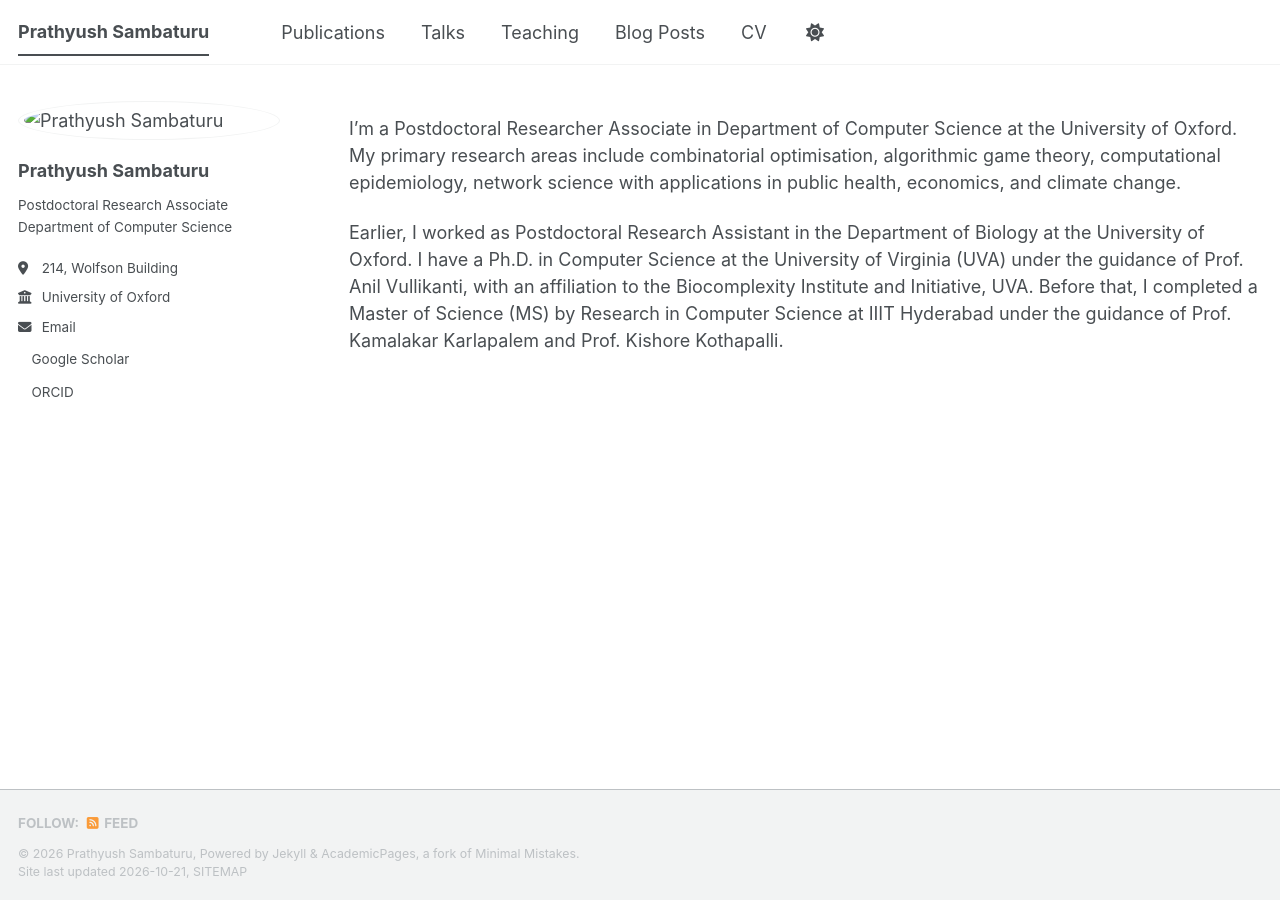
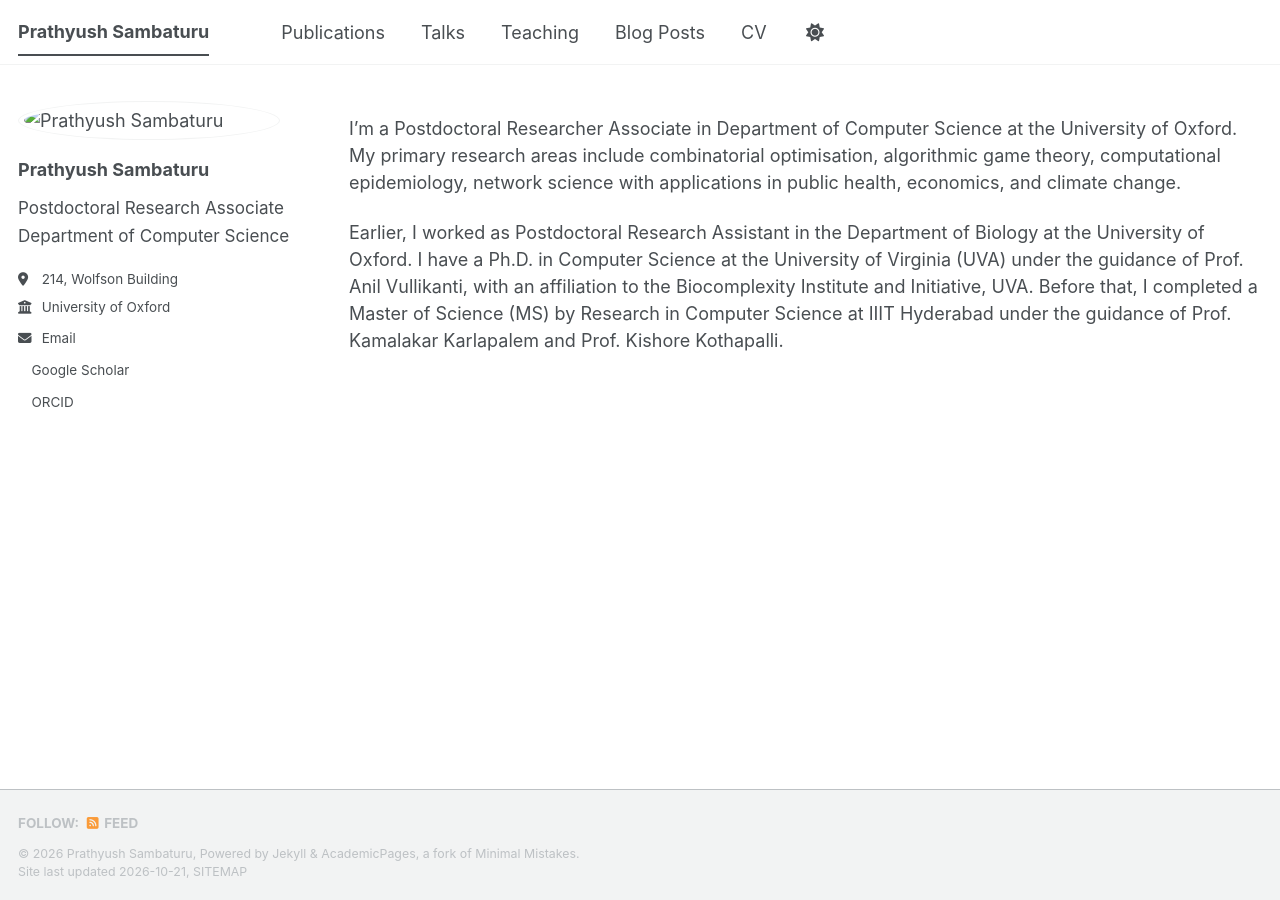
Before and after one commit to prathyushsambaturu1/prathyushsambaturu1.github.io, a Jekyll site: the page built from _pages/about.md, in a window 1280 px wide. Built offline with Jekyll 4.4.1, drawn with Linux system fonts in a browser that asks for light colours; a style sheet for code colours, icons or effects is not loaded.

Commit message:
Update main.scss

```diff
--- a/assets/css/main.scss
+++ b/assets/css/main.scss
@@ -117,4 +117,29 @@
     line-height: 1.6;
   }
 
+
+/* Sidebar biography text formatting */
+@media screen and (min-width: 1024px) {
+
+  #main .sidebar .author__content {
+    width: 100%;
+    max-width: none;
+    padding-left: 0;
+    padding-right: 0;
+  }
+
+  #main .sidebar .author__bio {
+    font-size: 0.95em;
+    line-height: 1.6;
+    overflow-wrap: break-word;
+    white-space: normal;
+  }
+
+  #main .sidebar .author__name {
+    line-height: 1.35;
+    overflow-wrap: break-word;
+  }
 }
+
+
+}
```
